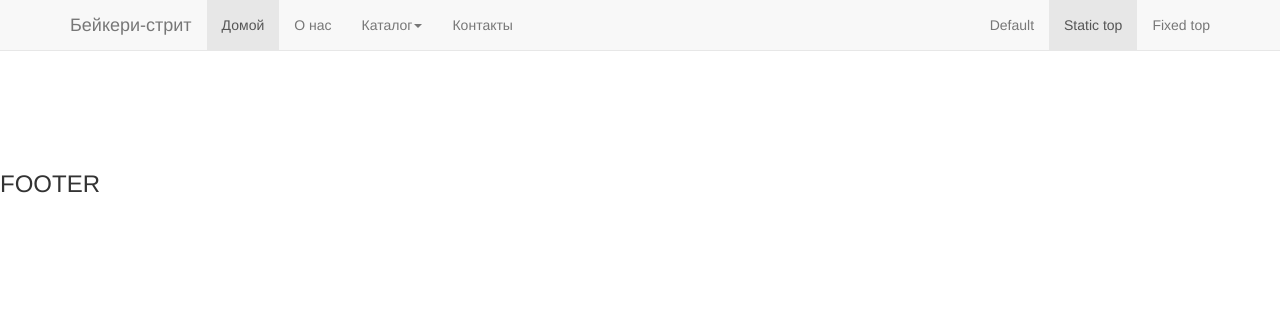
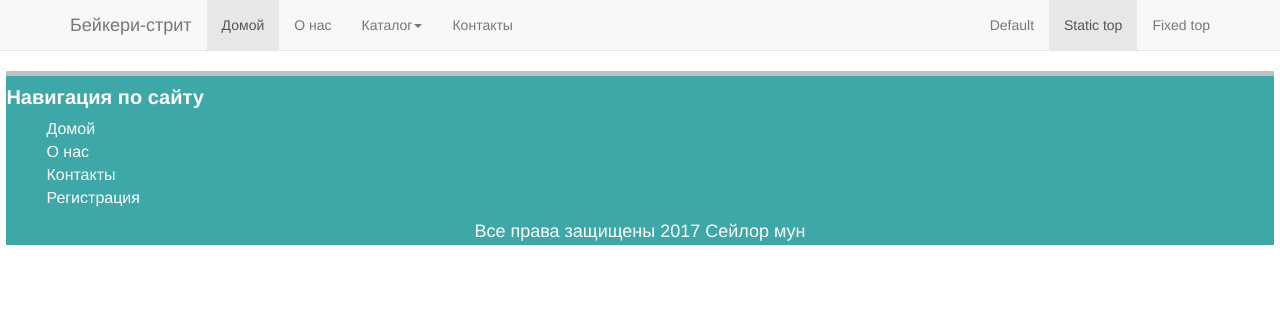
Before and after one commit to wyrdsister/BakerySite_CourseProject, a Django app: template main/templates/landing/category-detail.html in a window 1280 px wide. Shown: the top 311 px of the page. Run offline with Django 3.2, Linux system fonts and the light colour scheme; the template is opened without the code that fills it, so the values that code supplies are empty; parts of the project's set-up code (start-up, migrations or seed data) failed here and were passed over; some libraries are stand-ins or nearby versions.

Commit message:
Доработан слайдер, сделала футер (осталось включить ссылки)

```diff
--- a/main/templates/footer.html
+++ b/main/templates/footer.html
@@ -1,5 +1,27 @@
-<footer>
-    <div class="text">
-        <h3>FOOTER</h3>
+{% load static %}
+
+<!DOCTYPE HTML>
+ <html>
+<head>
+    <title>slider</title>
+    <link rel="stylesheet" type="text/css" href="{% static 'style.css' %}">
+    <meta charset="UTF-8">
+</head>
+ <body>
+
+<footer class="footer">
+    <section>
+       <H6>     Навигация по сайту</H6>
+        <ul>
+            <li><a href='home.html'>Домой</a></li>
+            <li><a href="#">О нас</a></li>
+            <li><a href="#">Контакты</a></li>
+            <li><a href="#">Регистрация</a></li>
+        </ul>
+    </section>
+    <div id="rights">
+        Все права защищены 2017
+        Сейлор мун
     </div>
 </footer>
+ </body>
--- a/static/slides.css
+++ b/static/slides.css
@@ -13,7 +13,7 @@
     float: left;
 }
 
-#slides .image{/*общий размер блока с озображениями*/
+#slides .image{/*общий размер блока с изображениями*/
     width: 500%;
     line-height: 100px;
 }
@@ -76,7 +76,7 @@ label, a {
 #controls {/*положение блока всех управляющих элементов */
     margin: -25% 0 0 0;
     width: 100%;
-    height: 50px;
+    height: 100px;
 }
 
 #active label {/*стиль отдельного переключателя*/
--- a/static/style.css
+++ b/static/style.css
@@ -6,7 +6,7 @@
     line-height: 50px;
 }
 .section{
-    margin: 25px;
+    margin: 20px;
 }
 
 .category-item{
@@ -18,7 +18,6 @@
     padding: 5px;
     border: 1px solid lightgray;
 }
-
 .img-responsive{
     display: block;
     margin-left: auto;
@@ -26,9 +25,45 @@
 }
 
 .section-list {
-    margin: 20px;
     text-align: center;
 }
 .navbar{
-    margin-bottom: 100px;
+     width: 100%;
+    margin-bottom: 20px;
 }
+
+footer {
+    color: #fff; /* Цвет текста */
+    width: 99%; /* Ширина слоя */
+    background: #3ea7a7;
+    border-top: 5px solid silver;
+    margin: 0 auto;
+}
+footer #rights {
+    background: #3ea7a7;
+    float: left;
+    width: 100%;
+    text-align: center;
+    font-size: 18px;
+}
+footer >section{
+    display: inline-block;
+}
+footer >section>h6{
+    color: white;
+    font-size: 20px;
+    font-weight: bold;
+}
+footer >section ul li {
+    list-style: none;
+}
+
+footer >section ul li a{
+    text-decoration: none;
+    color: rgba(255, 254, 250, 0.99);
+    font-size: 16px;
+
+}
+footer >section ul li a:hover{
+    color: black;
+}
```
